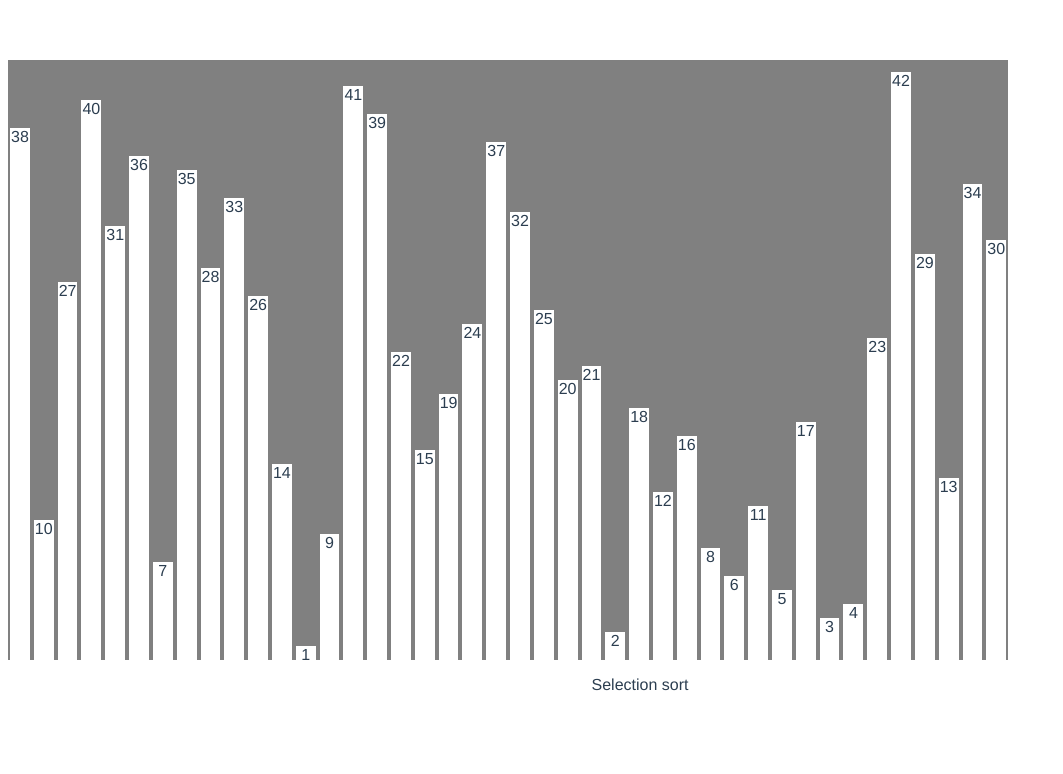
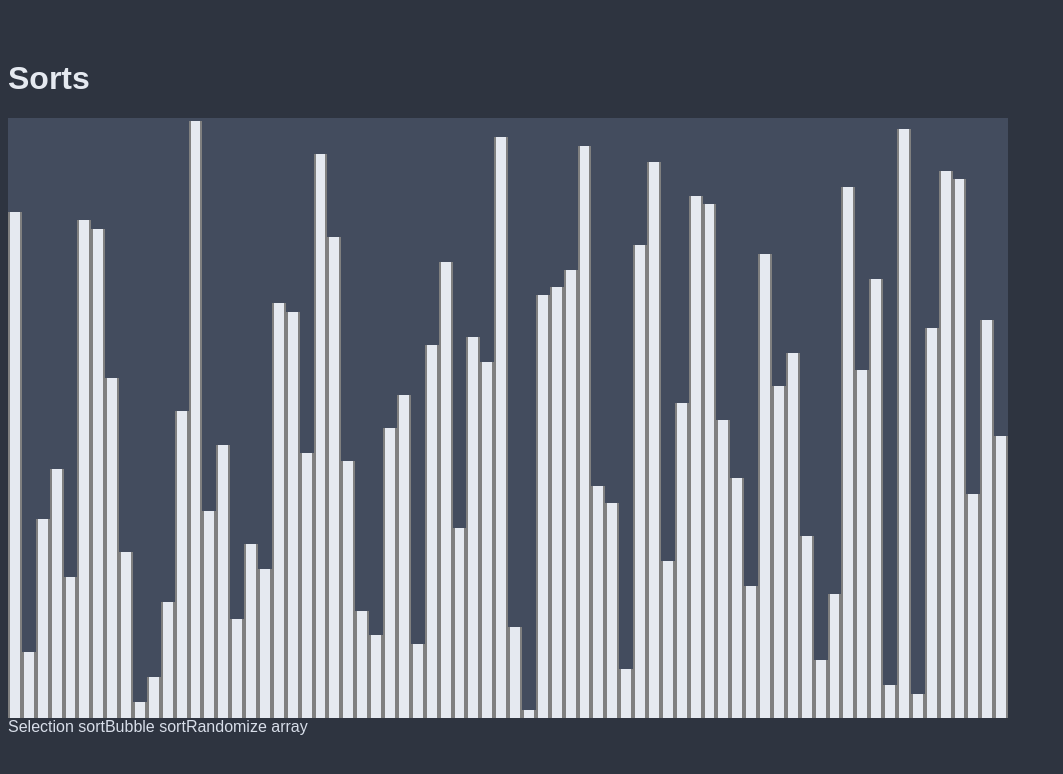
Before and after one commit to AmarTabakovic/sorts, a Vue app: page / in a window 1280 px wide. Shown: the top 774 px of the page, without its empty margins (0-1063 px from the left). Built offline with nearby package versions, Linux system fonts and the light colour scheme.

Commit message:
It works, added styling

```diff
--- a/public/index.html
+++ b/public/index.html
@@ -5,7 +5,7 @@
     <meta http-equiv="X-UA-Compatible" content="IE=edge">
     <meta name="viewport" content="width=device-width,initial-scale=1.0">
     <link rel="icon" href="<%= BASE_URL %>favicon.ico">
-    <title><%= htmlWebpackPlugin.options.title %></title>
+    <title>Sorts</title>
   </head>
   <body>
     <noscript>
--- a/src/App.vue
+++ b/src/App.vue
@@ -1,4 +1,5 @@
 <template>
+    <h1>Sorts</h1>
   <line-list />
 </template>
 
@@ -14,12 +15,15 @@
 </script>
 
 <style lang="scss">
+body {
+  background-color: #2e3440;
+}
+
 #app {
-  font-family: Avenir, Helvetica, Arial, sans-serif;
+  font-family: sans-serif;
   -webkit-font-smoothing: antialiased;
   -moz-osx-font-smoothing: grayscale;
-  text-align: center;
-  color: #2c3e50;
+  color: #e5e9f0;
   margin-top: 60px;
 }
 </style>
--- a/src/components/Line.vue
+++ b/src/components/Line.vue
@@ -1,6 +1,5 @@
 <template>
-  <div id="line" :style="cssVariables">
-    {{ height }}
+  <div class="line">
   </div>
 </template>
 
@@ -10,13 +9,6 @@
   data() {
     return {};
   },
-  computed: {
-    cssVariables() {
-      return {
-        "--height": this.height,
-      };
-    },
-  },
   props: {
     height: Number,
   },
@@ -24,11 +16,13 @@
 </script>
 
 <style lang="scss" scoped>
-#line {
-  background-color: white;
-  height: calc(var(--height) * 14px);
-  width: 20px;
-  margin-left: 2px;
-  margin-right: 2px;
+.line {
+  background-color: #e5e9f0;
+  width: 10px;
+  border-left: 2px solid;
+  border-right:2px solid;
+  border-color: grey;
+  //margin-left: 2px;
+  //margin-right: 2px;
 }
 </style>
--- a/src/components/LineList.vue
+++ b/src/components/LineList.vue
@@ -1,15 +1,17 @@
 <template>
   <div id="line-list">
     <my-line
-      v-for="index in lineList"
-      :height="index"
+      v-for="(line, index) in lineList"
+      :height="line"
       :key="index"
-      v-model="lineList[index]"
+      :style="{ height: `${line * 8.3}px` }"
     >
-      {{ index }}
     </my-line>
   </div>
-  <p v-on:click="selectionSort">Selection sort</p>
+
+  <a v-on:click="selectionSort">Selection sort</a>
+  <a v-on:click="selectionSort">Bubble sort</a>
+  <a v-on:click="randomizeArray">Randomize array</a>
 </template>
 
 <script>
@@ -22,27 +24,27 @@
   },
   data() {
     return {
-      listSize: 42,
+      listSize: 72,
+      lineList: [],
     };
   },
-  computed: {
-    lineList: function () {
-      return this.returnRandomizedArray();
-    },
+  created() {
+    this.lineList = this.returnRandomizedArray(this.listSize);
   },
   methods: {
-    returnRandomizedArray() {
+    returnRandomizedArray(size) {
       var list = [];
       for (var i = 0; i < this.listSize; i++) {
-        var numberToAdd = 1 + Math.floor(Math.random() * this.listSize);
+        var numberToAdd = 1 + Math.floor(Math.random() * size);
         while (list.includes(numberToAdd)) {
-          numberToAdd = 1 + Math.floor(Math.random() * this.listSize);
+          numberToAdd = 1 + Math.floor(Math.random() * size);
         }
         list.push(numberToAdd);
       }
       return list;
     },
-    selectionSort() {
+    async selectionSort() {
+      console.log("Selection sort");
       for (var i = 0; i < this.listSize - 1; i++) {
         var min = i;
         for (var j = i + 1; j < this.listSize; j++) {
@@ -56,10 +58,26 @@
           this.lineList[i] = this.lineList[min];
           this.lineList[min] = temp;
         }
-
-        console.log("Selection sort");
-        console.log(this.lineList);
+        await this.sleep();
       }
+    },
+    async bubbleSort() {
+      for(var i = 0; i < this.listSize - 1; i++) {
+        for (var j = 0; j < this.listSize - i - 1; j++) {
+          if (this.lineList[j] > this.lineList[j + 1]) {
+            var temp = this.lineList[j];
+            this.lineList[j] = this.lineList[j + 1];
+            this.lineList[j + 1] = temp;
+          }
+        }
+        await this.sleep();
+      }
+    },
+    randomizeArray() {
+      this.lineList = this.returnRandomizedArray(this.listSize);
+    },
+    sleep() {
+      return new Promise((resolve) => setTimeout(resolve, 100));
     },
   },
 };
@@ -69,9 +87,15 @@
 #line-list {
   height: 600px;
   width: 1000px;
-  background-color: grey;
+  background-color: #434c5e;
   display: flex;
   flex-direction: row;
   align-items: flex-end;
 }
+a {
+  color: #d8dee9;
+  &:hover {
+    cursor: pointer;
+  }
+}
 </style>
```
